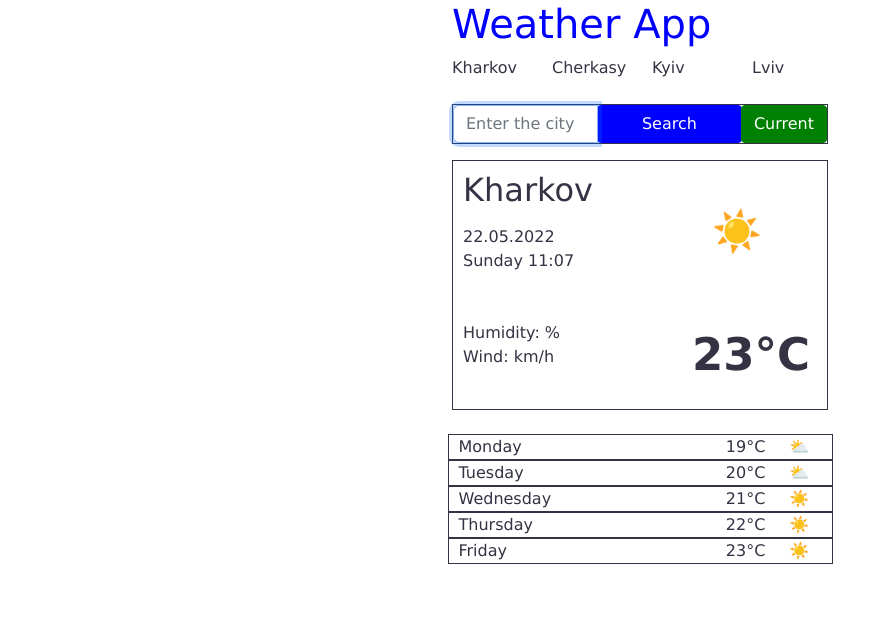
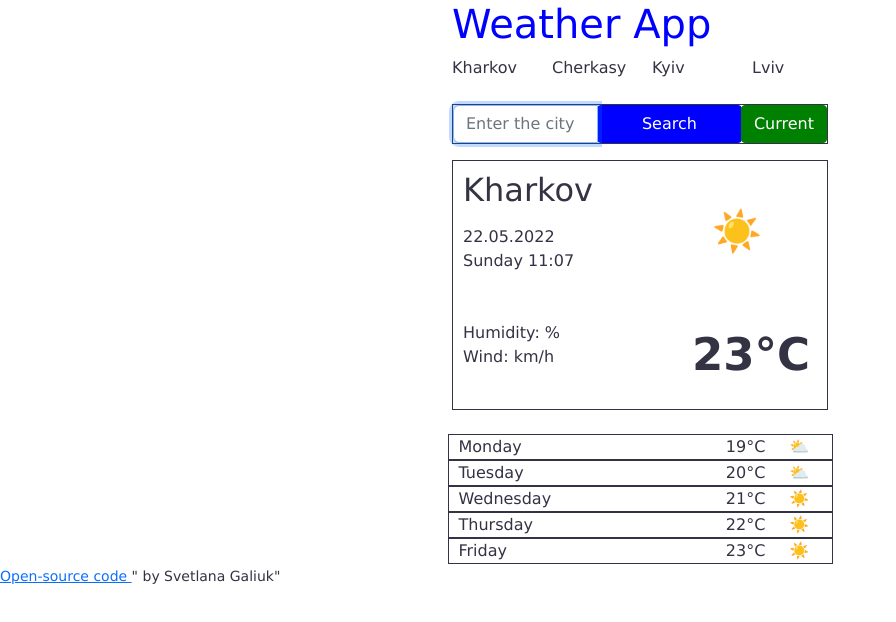
Before and after one commit to SvetlanaGaliuk/Weather-App, a website built with Parcel: page index.html in a window 1280 px wide. Shown: the whole page, without its empty margins (0-896 px from the left). Built offline with nearby package versions, Linux system fonts and the light colour scheme; no server answers; a web font is replaced by a local one.

Commit message:
Signature added

```diff
--- a/index.html
+++ b/index.html
@@ -163,6 +163,14 @@
         </div>
       </div>
     </div>
+    <div>
+      <small>
+        <a href="https://github.com/SvetlanaGaliuk/Weather-App" target="_blank" rel="noopener noreferrer">
+          Open-source code
+        </a>
+        " by Svetlana Galiuk"
+      </small>
+    </div>
     <script src="src/index.js"></script>
   </body>
 </html>
```
